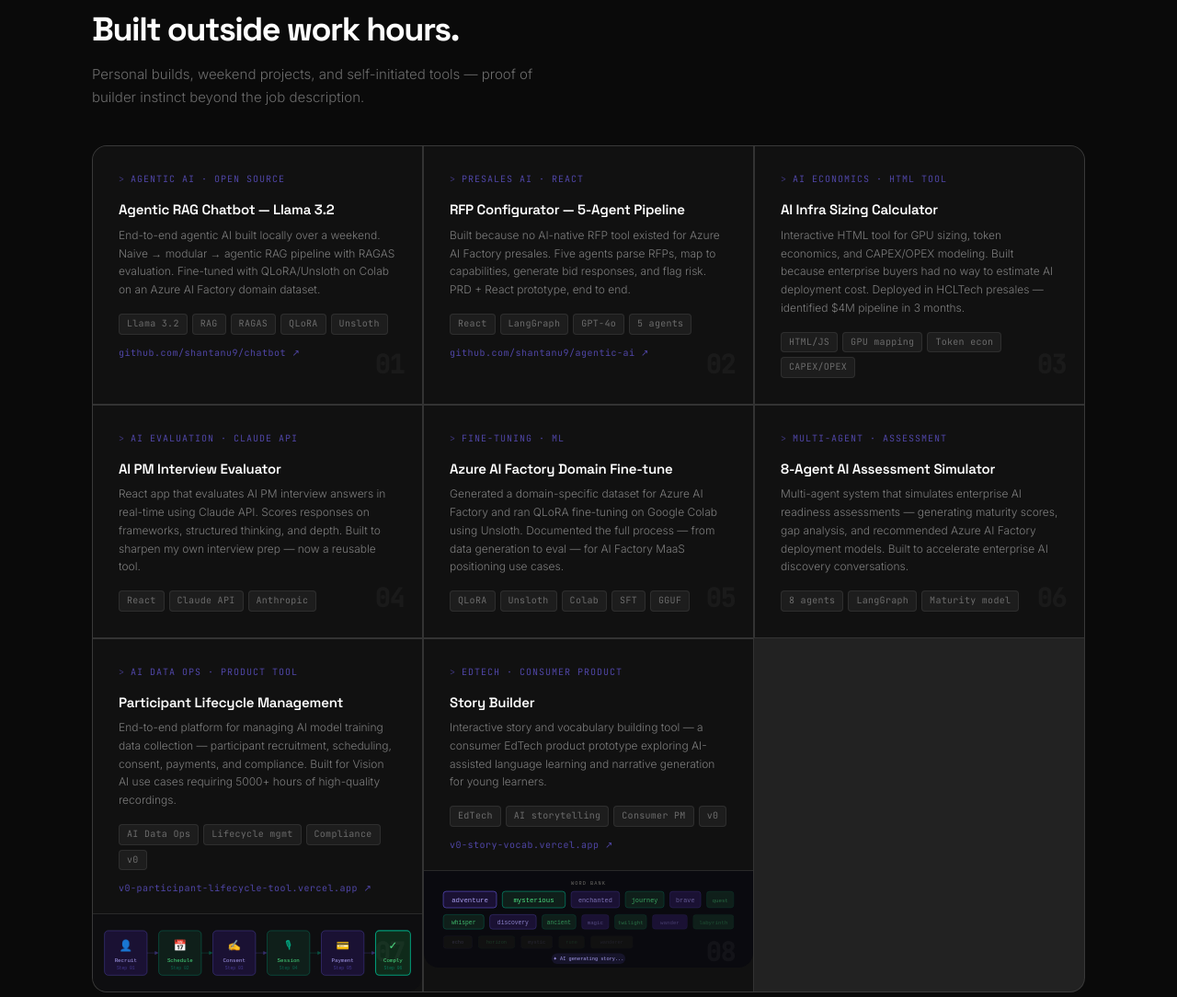
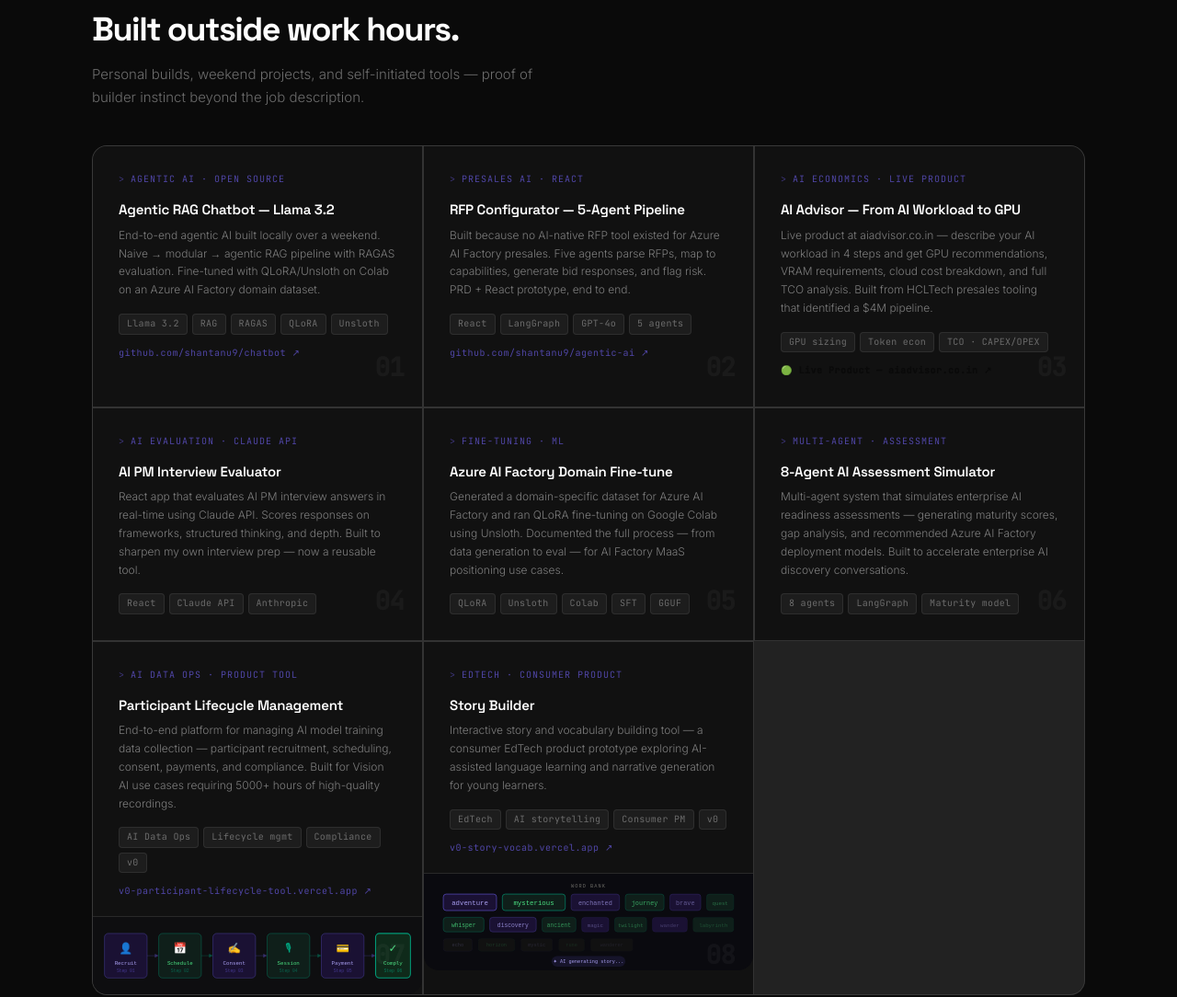
Before and after one commit to shantanu9/shantanu9.github.io, a plain HTML site: page index.html in a window 1280 px wide. Shown: the part 2233-3317 px from the top of the page at 92% size. Drawn offline with Linux system fonts and the light colour scheme.

Commit message:
update Side Quest card 3: AI Advisor live product at aiadvisor.co.in

```diff
--- a/index.html
+++ b/index.html
@@ -698,16 +698,16 @@ footer p{font-size:12px;color:var(--ink3)}
         <div class="sq-num">02</div>
       </div>
 
-      <div class="sq-card">
-        <div class="sq-tag">AI Economics · HTML Tool</div>
-        <div class="sq-name">AI Infra Sizing Calculator</div>
-        <div class="sq-body">Interactive HTML tool for GPU sizing, token economics, and CAPEX/OPEX modeling. Built because enterprise buyers had no way to estimate AI deployment cost. Deployed in HCLTech presales — identified $4M pipeline in 3 months.</div>
+      <div class="sq-card" onclick="window.open('https://aiadvisor.co.in','_blank')" style="cursor:pointer">
+        <div class="sq-tag">AI Economics · Live Product</div>
+        <div class="sq-name">AI Advisor — From AI Workload to GPU</div>
+        <div class="sq-body">Live product at aiadvisor.co.in — describe your AI workload in 4 steps and get GPU recommendations, VRAM requirements, cloud cost breakdown, and full TCO analysis. Built from HCLTech presales tooling that identified a $4M pipeline.</div>
         <div class="sq-stack">
-          <span class="sq-pill">HTML/JS</span>
-          <span class="sq-pill">GPU mapping</span>
+          <span class="sq-pill">GPU sizing</span>
           <span class="sq-pill">Token econ</span>
-          <span class="sq-pill">CAPEX/OPEX</span>
+          <span class="sq-pill">TCO · CAPEX/OPEX</span>
         </div>
+        <a href="https://aiadvisor.co.in" target="_blank" rel="noopener" class="sq-link" onclick="event.stopPropagation()" style="color:var(--g);font-weight:600">🟢 Live Product — aiadvisor.co.in ↗</a>
         <div class="sq-num">03</div>
       </div>
 
@@ -902,7 +902,7 @@ footer p{font-size:12px;color:var(--ink3)}
     <div class="perspective-card">
       <div class="perspective-eyebrow">AI Economics · Infra PM</div>
       <div class="perspective-title">GPU sizing is a product skill, not an infra skill</div>
-      <div class="perspective-body">When a CIO asks "what will this cost?", the answer lives in token economics, VRAM constraints, and batch size — not in a vendor quote. I built the AI Infra Sizing Calculator at HCLTech because no PM tool existed for this. It identified a $4M pipeline in 3 months.</div>
+      <div class="perspective-body">When a CIO asks "what will this cost?", the answer lives in token economics, VRAM constraints, and batch size — not in a vendor quote. I built the AI Advisor (aiadvisor.co.in) at HCLTech because no PM tool existed for this. It identified a $4M pipeline in 3 months and is now live as a public product.</div>
       <div class="perspective-tag">📝 Essay coming soon on LinkedIn</div>
     </div>
     <div class="perspective-card">
```
